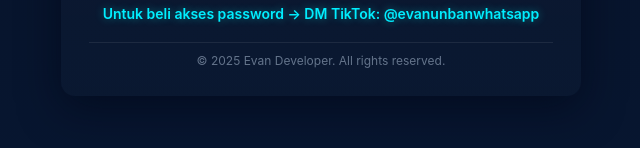
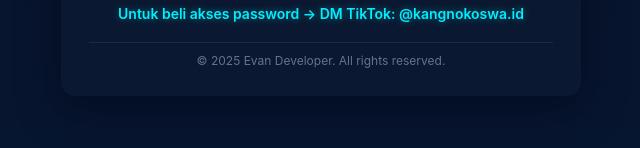
Before and after one commit to evanhendramulyadi/evanunbanwhatsapptesting, a plain HTML site: page index.html in a window 1280 px wide. Shown: the part 440-588 px from the top of the page, 319-959 px from the left. Drawn offline with Linux system fonts and the light colour scheme.

Commit message:
Update index.html

```diff
--- a/index.html
+++ b/index.html
@@ -217,7 +217,7 @@
     </div>
     <div id="pwMsg" style="color:#f87171;font-size:13px;height:18px;"></div>
   </div>
-  <div class="buy-access">Untuk beli akses password → DM TikTok: @evanunbanwhatsapp</div>
+  <div class="buy-access">Untuk beli akses password → DM TikTok: @kangnokoswa.id</div>
   <div class="footer-box">© 2025 Evan Developer. All rights reserved.</div>
 </div>
 
```
